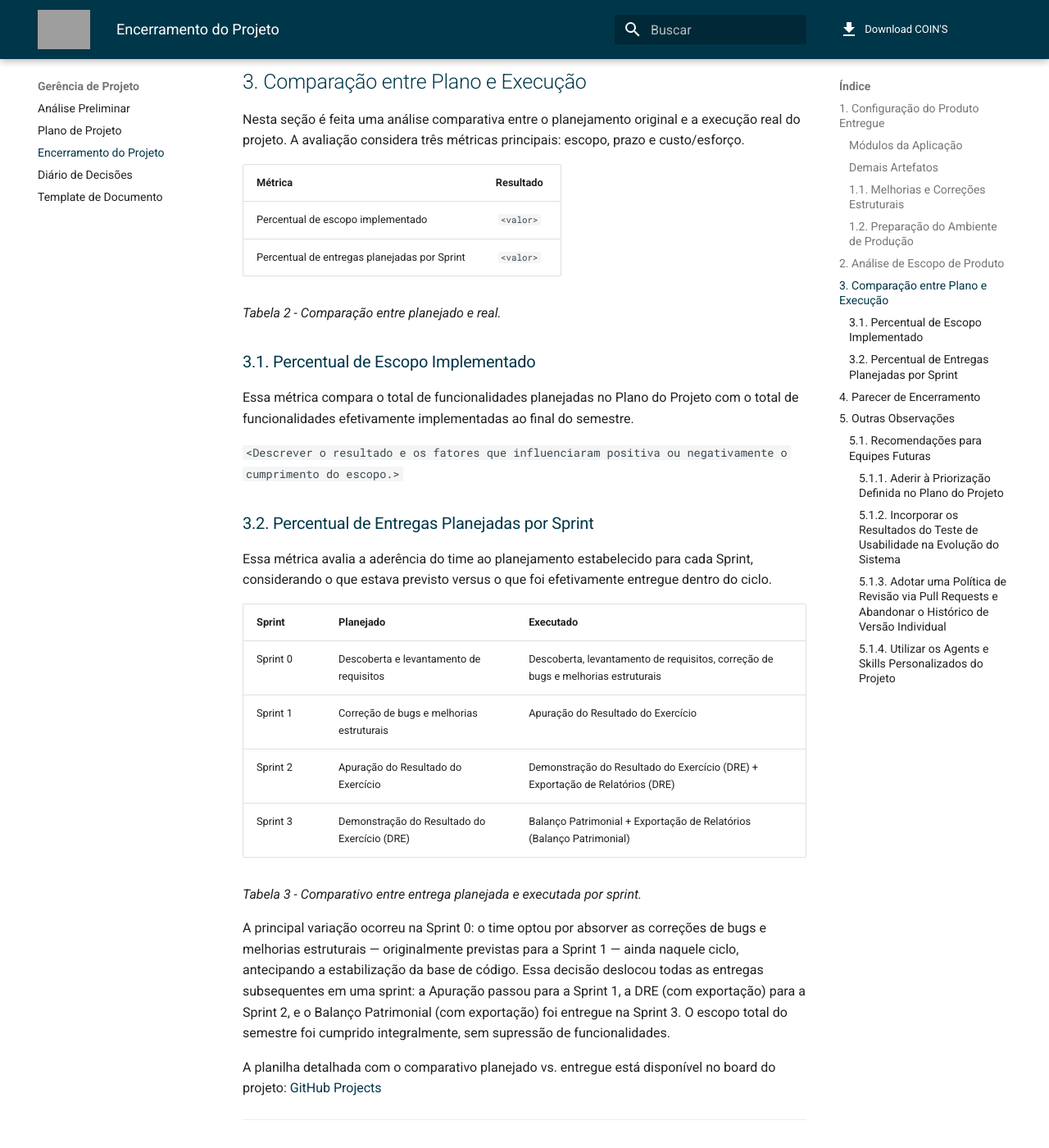
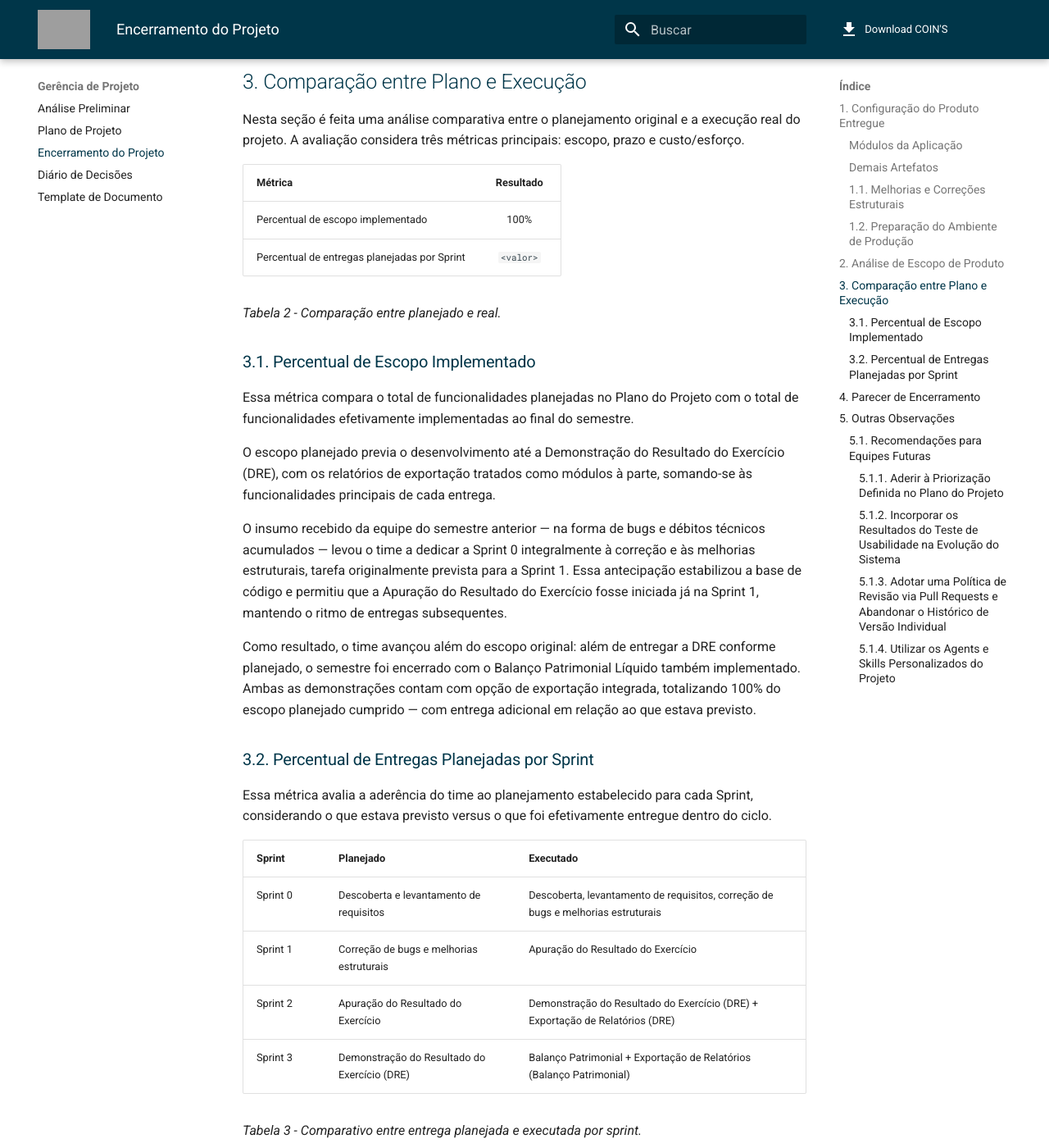
Before and after one commit to NES-Contabilidade-Integrada/doc-coins2026.1, an MkDocs documentation site: the page built from docs/gerencia-projeto/encerramento-do-projeto.md, in a window 1280 px wide and 1400 px high, scrolled down 3441 px. Shown: the whole window at 82% size. Built offline with MkDocs 1.6.1 and Material for MkDocs 9.7.7, drawn with Linux system fonts in a browser that asks for light colours; grey boxes are pictures that could not be loaded.

Commit message:
docs(encerramento): preenche percentual de escopo implementado com 100% e justificativa
Co-Authored-By: Claude Sonnet 4.6 <noreply@anthropic.com>

```diff
--- a/docs/gerencia-projeto/encerramento-do-projeto.md
+++ b/docs/gerencia-projeto/encerramento-do-projeto.md
@@ -91,7 +91,7 @@ Nesta seção é feita uma análise comparativa entre o planejamento original e
 
 | Métrica | Resultado |
 | ------- | :-------: |
-| Percentual de escopo implementado | `<valor>` |
+| Percentual de escopo implementado | 100% |
 | Percentual de entregas planejadas por Sprint | `<valor>` |
 
 _Tabela 2 - Comparação entre planejado e real._
@@ -100,7 +100,11 @@ _Tabela 2 - Comparação entre planejado e real._
 
 Essa métrica compara o total de funcionalidades planejadas no Plano do Projeto com o total de funcionalidades efetivamente implementadas ao final do semestre.
 
-`<Descrever o resultado e os fatores que influenciaram positiva ou negativamente o cumprimento do escopo.>`
+O escopo planejado previa o desenvolvimento até a Demonstração do Resultado do Exercício (DRE), com os relatórios de exportação tratados como módulos à parte, somando-se às funcionalidades principais de cada entrega.
+
+O insumo recebido da equipe do semestre anterior — na forma de bugs e débitos técnicos acumulados — levou o time a dedicar a Sprint 0 integralmente à correção e às melhorias estruturais, tarefa originalmente prevista para a Sprint 1. Essa antecipação estabilizou a base de código e permitiu que a Apuração do Resultado do Exercício fosse iniciada já na Sprint 1, mantendo o ritmo de entregas subsequentes.
+
+Como resultado, o time avançou além do escopo original: além de entregar a DRE conforme planejado, o semestre foi encerrado com o Balanço Patrimonial Líquido também implementado. Ambas as demonstrações contam com opção de exportação integrada, totalizando 100% do escopo planejado cumprido — com entrega adicional em relação ao que estava previsto.
 
 ### 3.2. Percentual de Entregas Planejadas por Sprint
 
```
